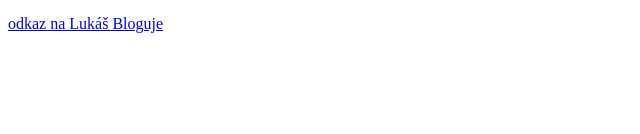
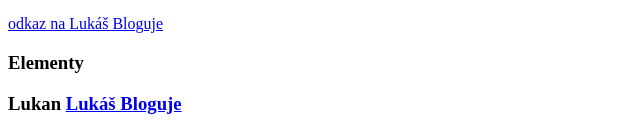
Before and after one commit to LukasKanka/zaklady_html, a plain HTML site: page index.html in a window 1280 px wide. Shown: the part 1093-1227 px from the top of the page, without its empty margins (0-640 px from the left). Before the commit the page ends 1134 px from the top, so only its background shows below. Drawn offline with Linux system fonts and the light colour scheme.

Commit message:
first commit

```diff
--- a/index.html
+++ b/index.html
@@ -56,6 +56,14 @@
 
     <a href="http://www.lukan.cz">odkaz na Lukáš Bloguje</a>
 
+<h3>Elementy</h3>
+
+    <h3>Lukan <a href="https://lukan.cz">Lukáš Bloguje</a></h3>
+
+
+
+
+
     </body>
 
 </html>
```
